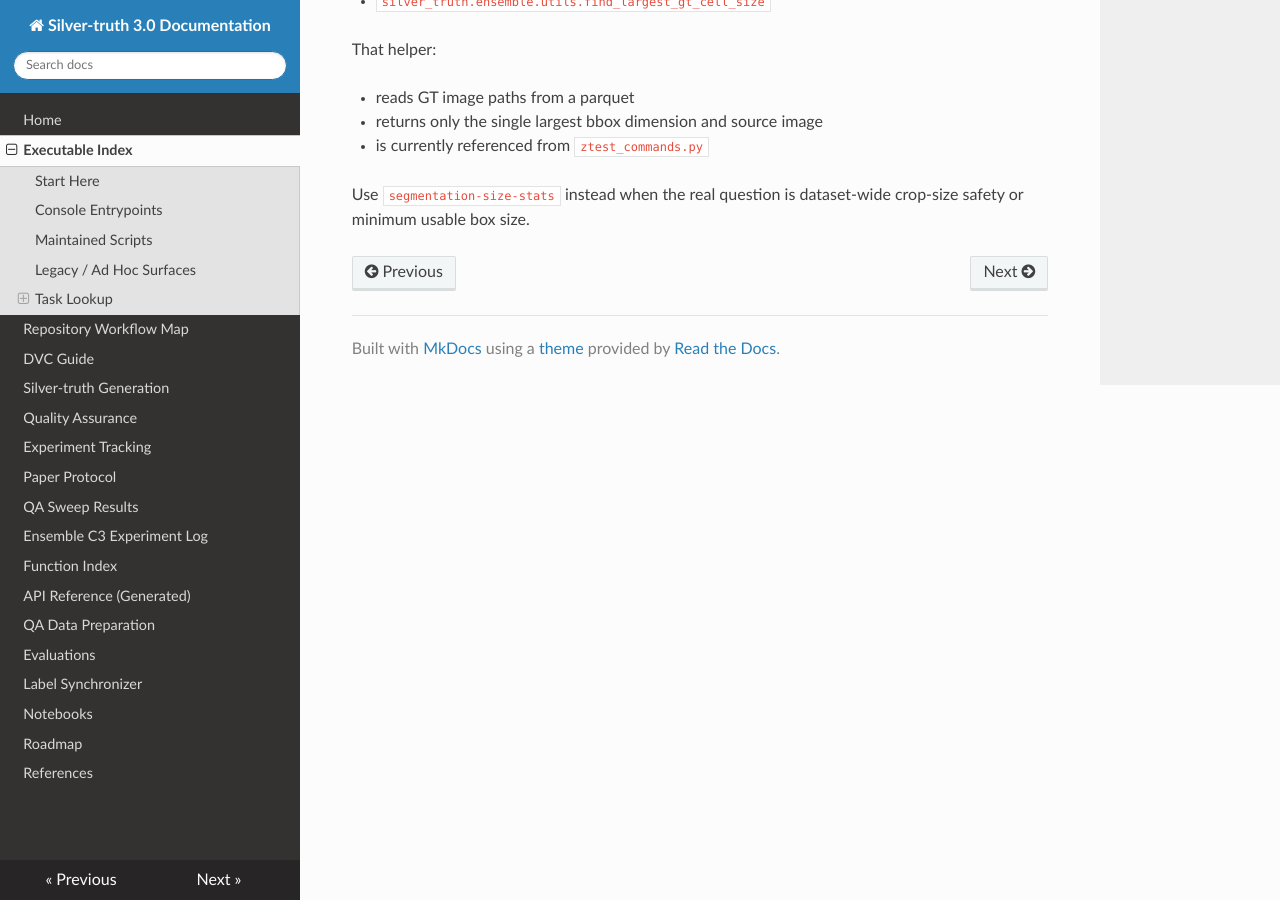
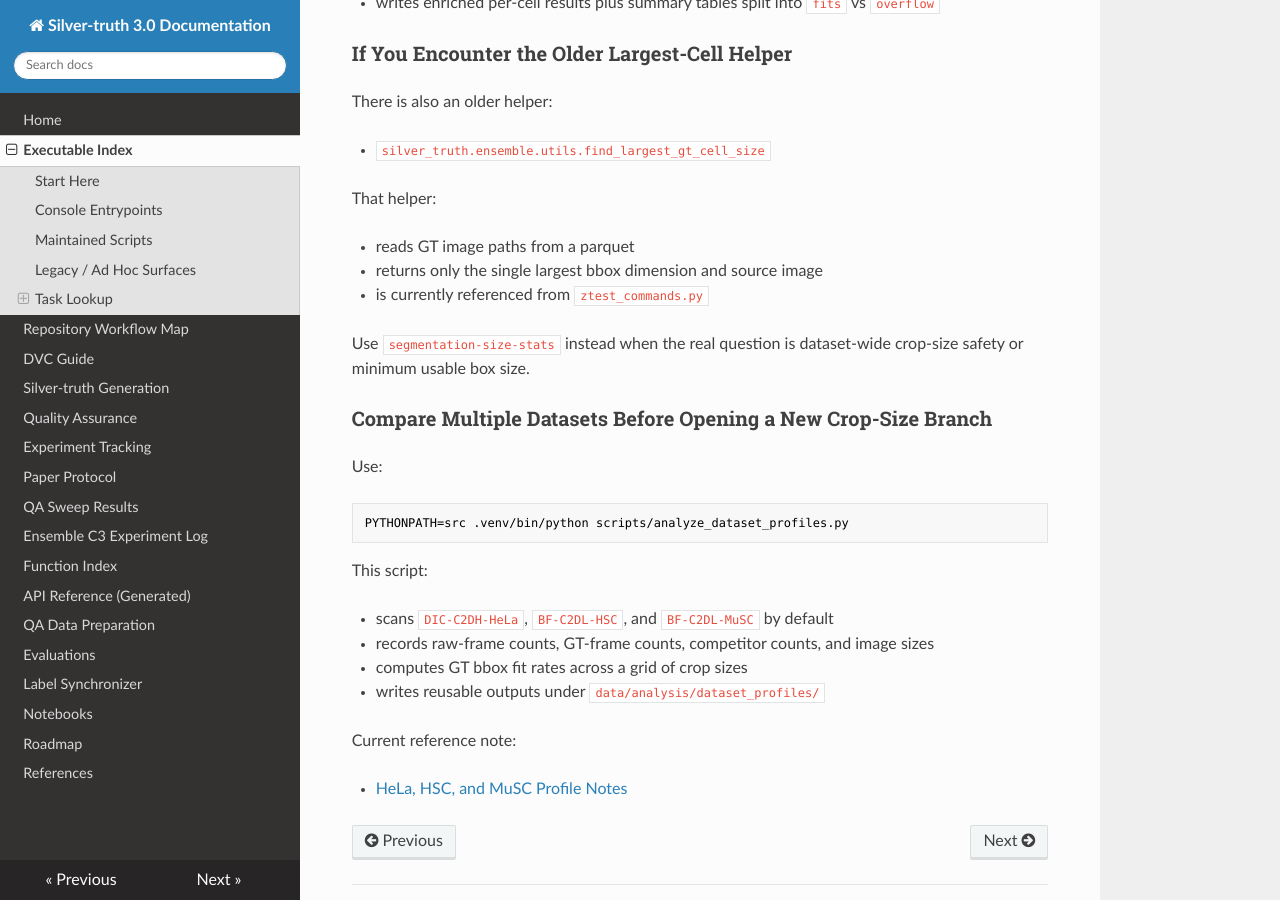
Before and after one commit to David-Ciz/silver-truth, an MkDocs documentation site: the page built from docs/executable_index.md, in a window 1280 px wide and 900 px high, scrolled down 3919 px. Built offline with MkDocs 1.6.1, drawn with Linux system fonts in a browser that asks for light colours; nearby versions of some CDN libraries; some of the changed text lies outside the part shown.

Commit message:
ENH: experimenting with MUSC dataset

````diff
--- a/docs/executable_index.md
+++ b/docs/executable_index.md
@@ -38,10 +38,14 @@ These are the repository-level scripts that currently have clear documentation s
   - maintained paper runner; orchestrates Phase A/B/C from YAML configs in `experiments/variants/`
 - `scripts/run_ablation_hpc.sh`
   - maintained Slurm wrapper for the ablation runner; stages data to scratch and isolates outputs under a durable campaign root
+- `scripts/submit_hela_ablation_hpc.sh`
+  - convenience submitter for the first `DIC-C2DH-HeLa` `sz256` ablation jobs; defaults logs to `/home/davidciz/silver-truth/logs`
 - `scripts/run_qa_transfer.py`
   - maintained zero-shot QA transfer runner; evaluates a source QA checkpoint on a different dataset/split and writes transfer-specific artifacts under `paper_runs/qa_transfer/`
 - `scripts/run_qa_transfer_hpc.sh`
   - Slurm wrapper for the QA transfer runner; stages source/target datasets to scratch and logs a dedicated transfer run bundle
+- `scripts/analyze_dataset_profiles.py`
+  - compares synchronized datasets at the raw-frame and GT-object level; writes crop-fit and size-profile reports under `data/analysis/dataset_profiles/`
 - `scripts/generate_api_docs.py`
   - refreshes `docs/api_reference_generated.md` from source docstrings
 
@@ -154,3 +158,22 @@ That helper:
 - is currently referenced from `ztest_commands.py`
 
 Use `segmentation-size-stats` instead when the real question is dataset-wide crop-size safety or minimum usable box size.
+
+### Compare Multiple Datasets Before Opening a New Crop-Size Branch
+
+Use:
+
+```bash
+PYTHONPATH=src .venv/bin/python scripts/analyze_dataset_profiles.py
+```
+
+This script:
+
+- scans `DIC-C2DH-HeLa`, `BF-C2DL-HSC`, and `BF-C2DL-MuSC` by default
+- records raw-frame counts, GT-frame counts, competitor counts, and image sizes
+- computes GT bbox fit rates across a grid of crop sizes
+- writes reusable outputs under `data/analysis/dataset_profiles/`
+
+Current reference note:
+
+- [HeLa, HSC, and MuSC Profile Notes](datasets/hela_hsc_musc_profile.md)
--- a/params.yaml
+++ b/params.yaml
@@ -6,3 +6,6 @@ datasets:
   BF-C2DL-MuSC:
     default_crop_size: 256
     crop_sizes: [64, 128, 192, 256, 320, 512]
+  DIC-C2DH-HeLa:
+    default_crop_size: 256
+    crop_sizes: [256]
````
Also changed, not shown: docs/datasets/structure.md (+7 -0 lines), docs/qa_data_preparation.md (+6 -0 lines), docs/repository_workflow_map.md (+8 -7 lines), dvc.yaml (+18 -0 lines), 5 other files.
